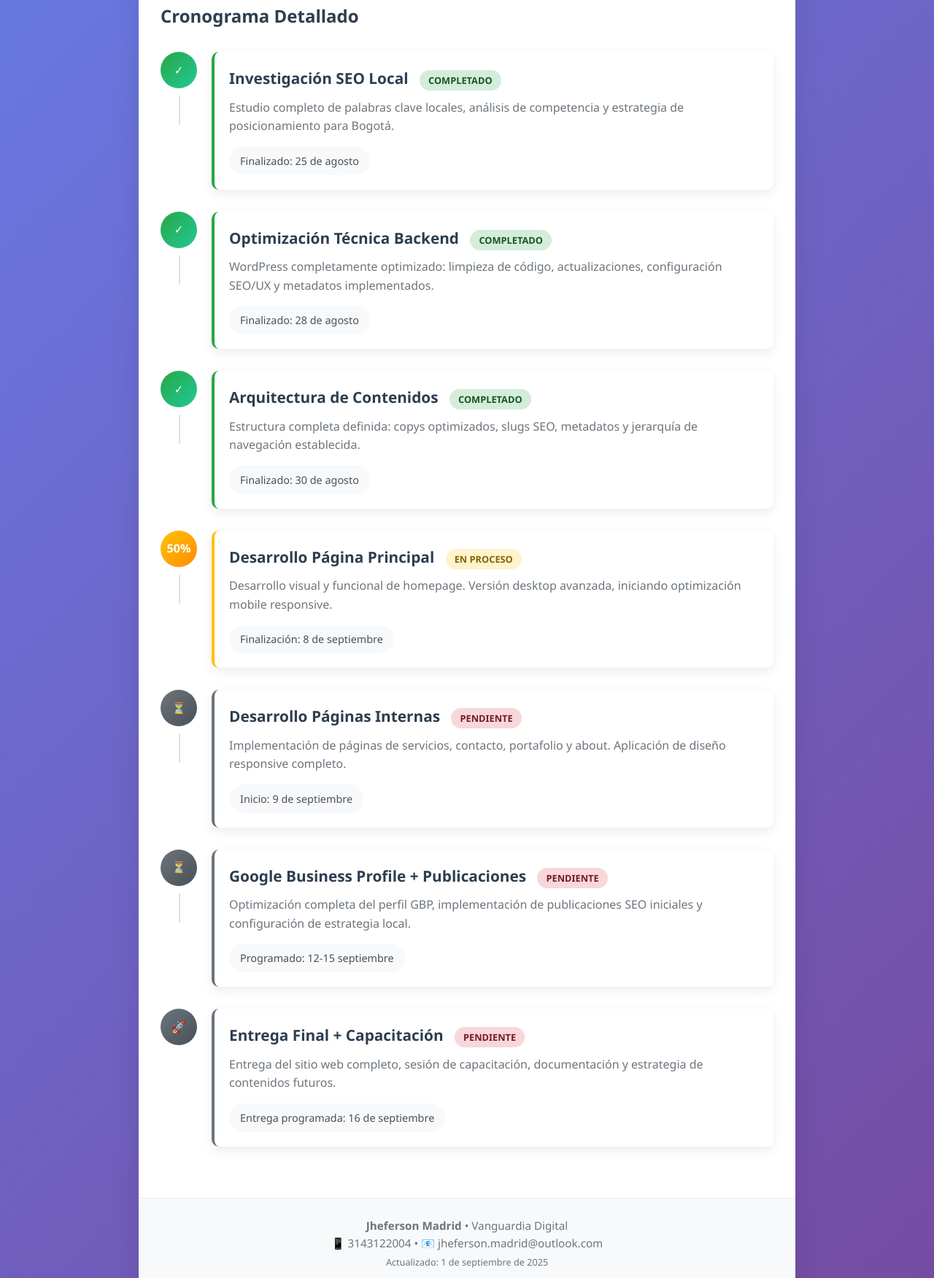
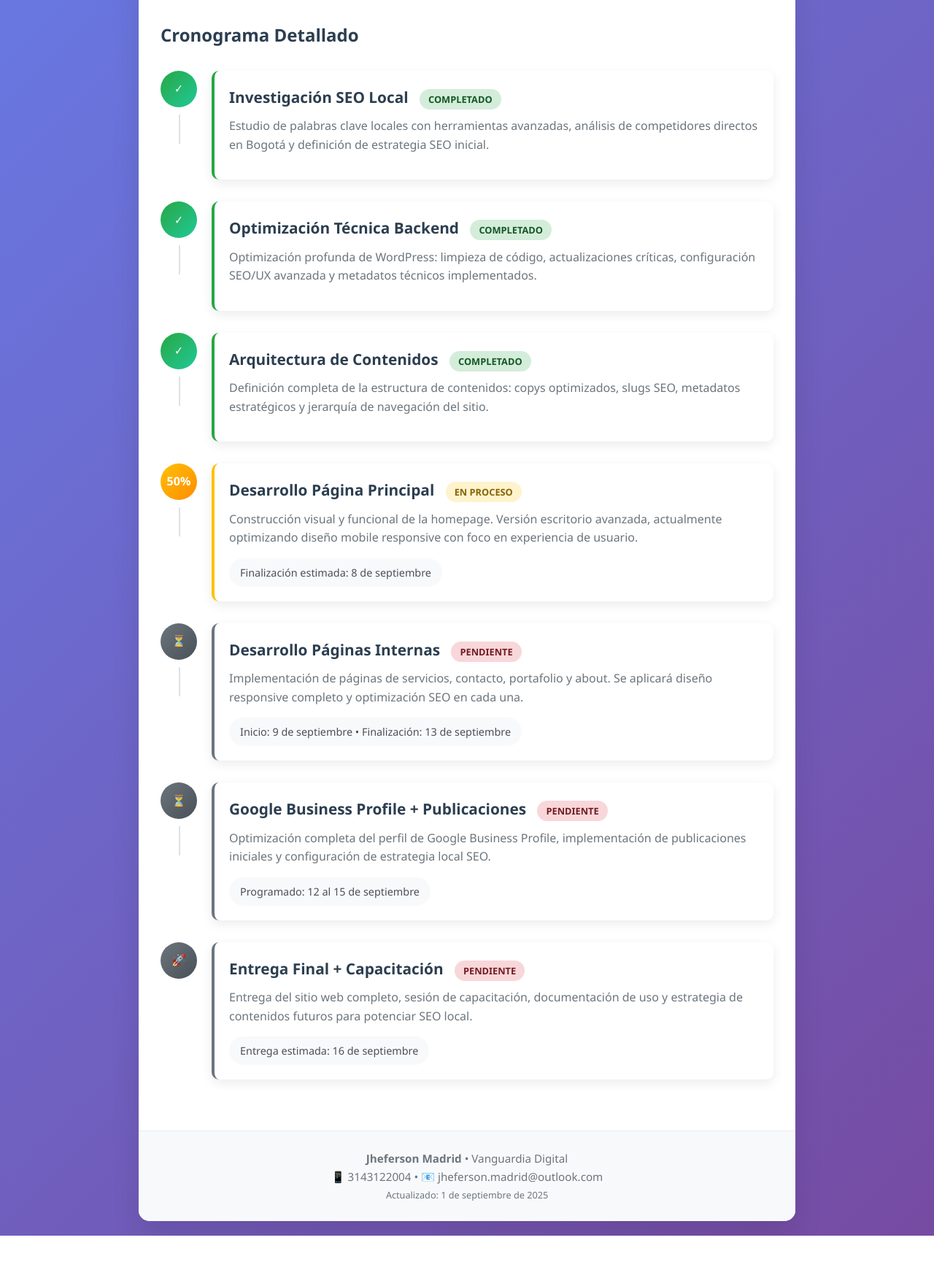
Before and after one commit to Jhefersonmv/cronograma-grupo-diem, a plain HTML site: page index.html in a window 1280 px wide. Shown: the part 431-2182 px from the top of the page at 73% size. After the commit the page ends 2124 px from the top, so only its background shows below. Drawn offline with Linux system fonts and the light colour scheme.

Commit message:
Update index.html

```diff
--- a/index.html
+++ b/index.html
@@ -16,17 +16,18 @@
         <div class="progress-overview">
             <h2>Progreso General del Proyecto</h2>
             <div class="progress-bar">
-                <div class="progress-fill"></div>
+                <div class="progress-fill" style="width:75%;"></div>
             </div>
             <div class="progress-text">75% Completado</div>
             <p style="text-align: center; color: #6c757d; margin-top: 15px;">
-                Avanzamos según cronograma establecido. La fase técnica y estratégica está completada.
+                Avanzamos según cronograma establecido. La fase técnica y estratégica ya está completada, y el desarrollo visual está en curso.
             </p>
         </div>
 
         <div class="timeline">
             <h2 style="margin-bottom: 30px; color: #2c3e50;">Cronograma Detallado</h2>
 
+            <!-- Item completado -->
             <div class="timeline-item">
                 <div class="timeline-icon completed">✓</div>
                 <div class="timeline-content">
@@ -35,12 +36,12 @@
                         <span class="status-badge badge-completed">Completado</span>
                     </div>
                     <div class="timeline-description">
-                        Estudio completo de palabras clave locales, análisis de competencia y estrategia de posicionamiento para Bogotá.
+                        Estudio de palabras clave locales con herramientas avanzadas, análisis de competidores directos en Bogotá y definición de estrategia SEO inicial.
                     </div>
-                    <div class="timeline-date">Finalizado: 25 de agosto</div>
                 </div>
             </div>
 
+            <!-- Item completado -->
             <div class="timeline-item">
                 <div class="timeline-icon completed">✓</div>
                 <div class="timeline-content">
@@ -49,12 +50,12 @@
                         <span class="status-badge badge-completed">Completado</span>
                     </div>
                     <div class="timeline-description">
-                        WordPress completamente optimizado: limpieza de código, actualizaciones, configuración SEO/UX y metadatos implementados.
+                        Optimización profunda de WordPress: limpieza de código, actualizaciones críticas, configuración SEO/UX avanzada y metadatos técnicos implementados.
                     </div>
-                    <div class="timeline-date">Finalizado: 28 de agosto</div>
                 </div>
             </div>
 
+            <!-- Item completado -->
             <div class="timeline-item">
                 <div class="timeline-icon completed">✓</div>
                 <div class="timeline-content">
@@ -63,12 +64,12 @@
                         <span class="status-badge badge-completed">Completado</span>
                     </div>
                     <div class="timeline-description">
-                        Estructura completa definida: copys optimizados, slugs SEO, metadatos y jerarquía de navegación establecida.
+                        Definición completa de la estructura de contenidos: copys optimizados, slugs SEO, metadatos estratégicos y jerarquía de navegación del sitio.
                     </div>
-                    <div class="timeline-date">Finalizado: 30 de agosto</div>
                 </div>
             </div>
 
+            <!-- Item en progreso -->
             <div class="timeline-item">
                 <div class="timeline-icon in-progress">50%</div>
                 <div class="timeline-content in-progress-content">
@@ -77,12 +78,13 @@
                         <span class="status-badge badge-progress">En Proceso</span>
                     </div>
                     <div class="timeline-description">
-                        Desarrollo visual y funcional de homepage. Versión desktop avanzada, iniciando optimización mobile responsive.
+                        Construcción visual y funcional de la homepage. Versión escritorio avanzada, actualmente optimizando diseño mobile responsive con foco en experiencia de usuario.
                     </div>
-                    <div class="timeline-date">Finalización: 8 de septiembre</div>
+                    <div class="timeline-date">Finalización estimada: 8 de septiembre</div>
                 </div>
             </div>
 
+            <!-- Item pendiente -->
             <div class="timeline-item">
                 <div class="timeline-icon pending">⏳</div>
                 <div class="timeline-content pending-content">
@@ -91,12 +93,13 @@
                         <span class="status-badge badge-pending">Pendiente</span>
                     </div>
                     <div class="timeline-description">
-                        Implementación de páginas de servicios, contacto, portafolio y about. Aplicación de diseño responsive completo.
+                        Implementación de páginas de servicios, contacto, portafolio y about. Se aplicará diseño responsive completo y optimización SEO en cada una.
                     </div>
-                    <div class="timeline-date">Inicio: 9 de septiembre</div>
+                    <div class="timeline-date">Inicio: 9 de septiembre • Finalización: 13 de septiembre</div>
                 </div>
             </div>
 
+            <!-- Item pendiente -->
             <div class="timeline-item">
                 <div class="timeline-icon pending">⏳</div>
                 <div class="timeline-content pending-content">
@@ -105,12 +108,13 @@
                         <span class="status-badge badge-pending">Pendiente</span>
                     </div>
                     <div class="timeline-description">
-                        Optimización completa del perfil GBP, implementación de publicaciones SEO iniciales y configuración de estrategia local.
+                        Optimización completa del perfil de Google Business Profile, implementación de publicaciones iniciales y configuración de estrategia local SEO.
                     </div>
-                    <div class="timeline-date">Programado: 12-15 septiembre</div>
+                    <div class="timeline-date">Programado: 12 al 15 de septiembre</div>
                 </div>
             </div>
 
+            <!-- Item pendiente -->
             <div class="timeline-item">
                 <div class="timeline-icon pending">🚀</div>
                 <div class="timeline-content pending-content">
@@ -119,9 +123,9 @@
                         <span class="status-badge badge-pending">Pendiente</span>
                     </div>
                     <div class="timeline-description">
-                        Entrega del sitio web completo, sesión de capacitación, documentación y estrategia de contenidos futuros.
+                        Entrega del sitio web completo, sesión de capacitación, documentación de uso y estrategia de contenidos futuros para potenciar SEO local.
                     </div>
-                    <div class="timeline-date">Entrega programada: 16 de septiembre</div>
+                    <div class="timeline-date">Entrega estimada: 16 de septiembre</div>
                 </div>
             </div>
         </div>
```
